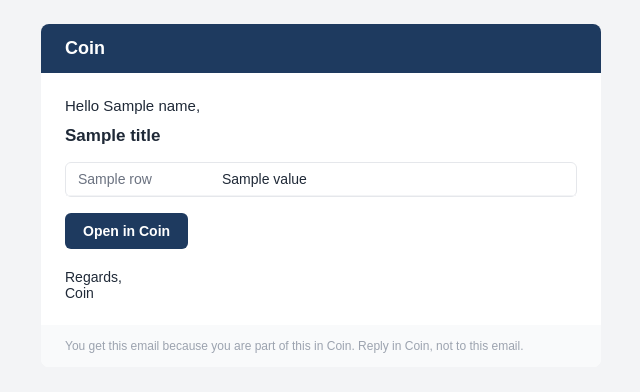
After one commit to saurabhtiki/CoinErp, a Django app: template core/notifications/templates/notifications/email.html in a window 1280 px wide. The commit adds this page. Shown: the top 392 px of the page, without its empty margins (319-959 px from the left). Run offline with Django 5.2, Linux system fonts and the light colour scheme; the template is opened without the code that fills it: most values are stand-ins (such as "Sample title", 1, 10 or a date in 2020); parts of the project's set-up code (start-up, migrations or seed data) failed here and were passed over.

Commit message:
Task emails with details, Create task closes with a popup, real email switch for dev
- Create task over a list closes the window, reloads the list and pops up "Task TSK-0012 created"
- Task emails greet the person by name and list the task details (HTML card + plain text); bell stays short
- SEND_REAL_EMAIL in .env lets a developer PC send real emails (default: print to console)
- Gmail App Password must be 16 letters; clearer message when the server drops the connection

Co-Authored-By: Claude Opus 5.5 <noreply@anthropic.com>

```diff
--- a/apps/tasks/views.py
+++ b/apps/tasks/views.py
@@ -416,6 +416,9 @@ class TaskNewView(TasksView):
             else:
                 if not request.htmx:
                     return redirect("tasks:detail", pk=task.pk)
+                if list_behind(request):  # the window sat over a list: close it, reload the list, pop up "created"
+                    messages.success(request, f"Task {task.code} created: {task.title}")
+                    return HttpResponse(status=204, headers={"HX-Redirect": close_url(request)})
                 response = panel(request, task)
                 if shown_as_page(request):
                     response["HX-Push-Url"] = reverse("tasks:detail", args=[task.pk])
--- a/config/settings/dev.py
+++ b/config/settings/dev.py
@@ -1,9 +1,11 @@
-"""Developer PC: SQLite, debug on, emails printed to the console."""
+"""Developer PC: SQLite, debug on, emails printed to the console (SEND_REAL_EMAIL=True in .env sends them)."""
 from .base import *  # noqa: F401,F403
 from .base import env
 
 DEBUG = env.bool("DEBUG", default=True)
 ENVIRONMENT = env("ENVIRONMENT", default="development")  # so load_demo_data works on a developer PC
 ALLOWED_HOSTS = env.list("ALLOWED_HOSTS", default=["localhost", "127.0.0.1"])
-EMAIL_BACKEND = "django.core.mail.backends.console.EmailBackend"
+if not env.bool("SEND_REAL_EMAIL", default=False):
+    # Print emails in the server window so testing never mails real people by accident.
+    EMAIL_BACKEND = "django.core.mail.backends.console.EmailBackend"
 Q_CLUSTER = {**Q_CLUSTER, "sync": env.bool("Q_SYNC", default=True)}  # noqa: F405  jobs run at once, no worker
--- a/core/notifications/forms.py
+++ b/core/notifications/forms.py
@@ -28,6 +28,12 @@ class EmailSettingsForm(forms.ModelForm):
 
     def clean_password(self):
         typed = self.cleaned_data["password"]
+        is_gmail = "gmail" in (self.cleaned_data.get("host") or "").lower()
+        if typed and is_gmail and len(typed.replace(" ", "")) != 16:
+            raise forms.ValidationError(
+                "This is not a Gmail App Password: those are 16 letters, like 'abcd efgh ijkl mnop'. "
+                "Make one at myaccount.google.com/apppasswords (2-Step Verification must be on)."
+            )
         if typed:
             try:
                 self.encrypted_password = services.encrypt_password(typed)
--- /dev/null
+++ b/core/notifications/templates/notifications/email.html
@@ -0,0 +1,40 @@
+{# One layout for every Coin email. Inline styles only: mail apps ignore <style> blocks and classes. #}
+<!doctype html>
+<html lang="en">
+<body style="margin:0;padding:0;background:#f3f4f6;font-family:Arial,Helvetica,sans-serif;color:#1f2937">
+  <table role="presentation" width="100%" cellpadding="0" cellspacing="0" style="background:#f3f4f6;padding:24px 12px">
+    <tr><td align="center">
+      <table role="presentation" width="100%" cellpadding="0" cellspacing="0" style="max-width:560px;background:#ffffff;border-radius:8px;overflow:hidden">
+        <tr><td style="background:#1e3a5f;color:#ffffff;padding:14px 24px;font-size:18px;font-weight:bold">Coin</td></tr>
+        <tr><td style="padding:24px">
+          <p style="margin:0 0 12px;font-size:15px">Hello {{ name }},</p>
+          <p style="margin:0 0 16px;font-size:17px;font-weight:bold">{{ title }}</p>
+          {% for block in blocks %}
+            {% if block.rows %}
+              <table role="presentation" width="100%" cellpadding="0" cellspacing="0" style="border:1px solid #e5e7eb;border-radius:6px;margin:0 0 16px;font-size:14px">
+                {% for label, value in block.rows %}
+                  <tr>
+                    <td style="padding:8px 12px;color:#6b7280;width:120px;vertical-align:top;border-bottom:1px solid #f3f4f6">{{ label }}</td>
+                    <td style="padding:8px 12px;vertical-align:top;border-bottom:1px solid #f3f4f6">{{ value }}</td>
+                  </tr>
+                {% endfor %}
+              </table>
+            {% else %}
+              <p style="margin:0 0 16px;font-size:14px;line-height:1.5">{{ block.text|linebreaksbr }}</p>
+            {% endif %}
+          {% endfor %}
+          {% if link_url %}
+            <p style="margin:8px 0 20px">
+              <a href="{{ link_url }}" style="display:inline-block;background:#1e3a5f;color:#ffffff;text-decoration:none;padding:10px 18px;border-radius:6px;font-size:14px;font-weight:bold">Open in Coin</a>
+            </p>
+          {% endif %}
+          <p style="margin:0;font-size:14px">Regards,<br>Coin</p>
+        </td></tr>
+        <tr><td style="padding:14px 24px;background:#f9fafb;color:#9ca3af;font-size:12px">
+          You get this email because you are part of this in Coin. Reply in Coin, not to this email.
+        </td></tr>
+      </table>
+    </td></tr>
+  </table>
+</body>
+</html>
```
Also changed, not shown: apps/tasks/services.py (+19 -5 lines), apps/tasks/templates/tasks/partials/tabs.html (+12 -1 lines), core/notifications/services.py (+33 -8 lines), core/notifications/templates/notifications/email.txt (added, +14 -0 lines), tests/test_email_settings.py (+10 -0 lines), tests/test_tasks_create_tabs.py (+33 -0 lines), 1 other file.
